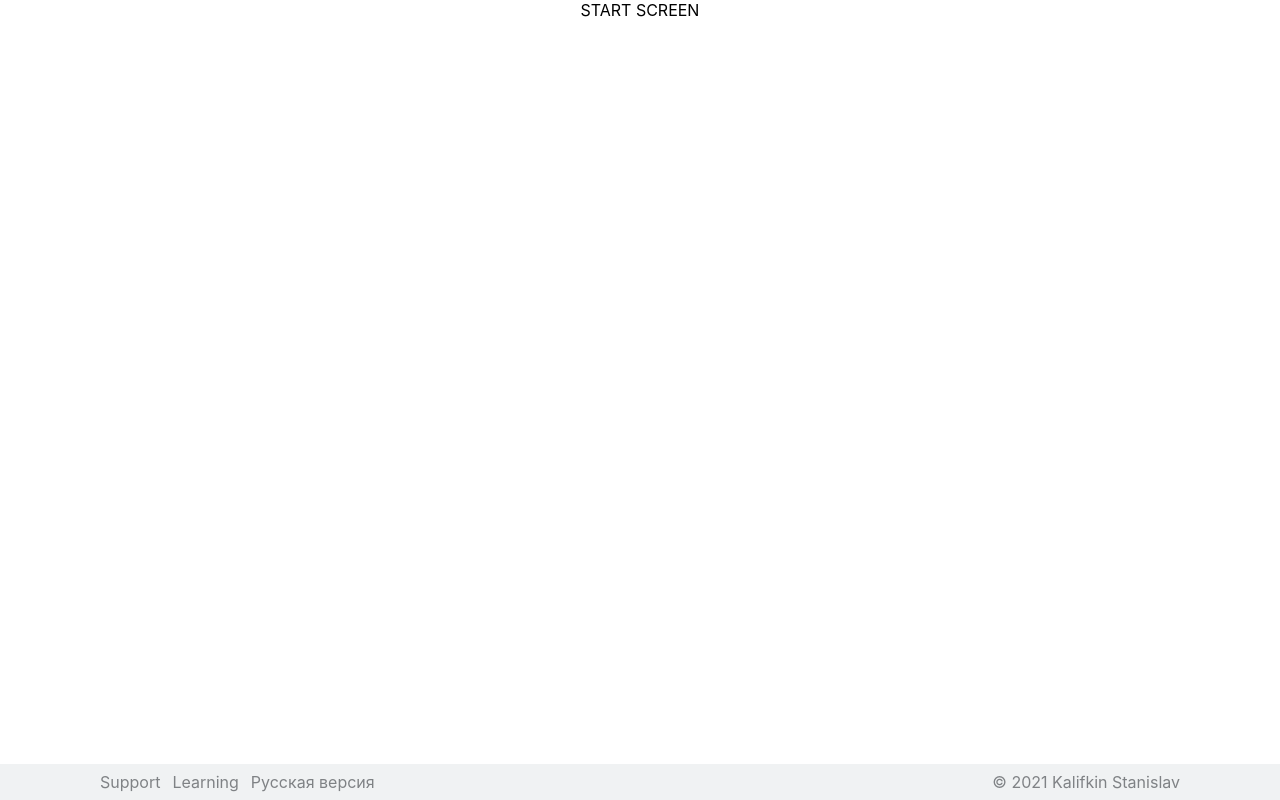
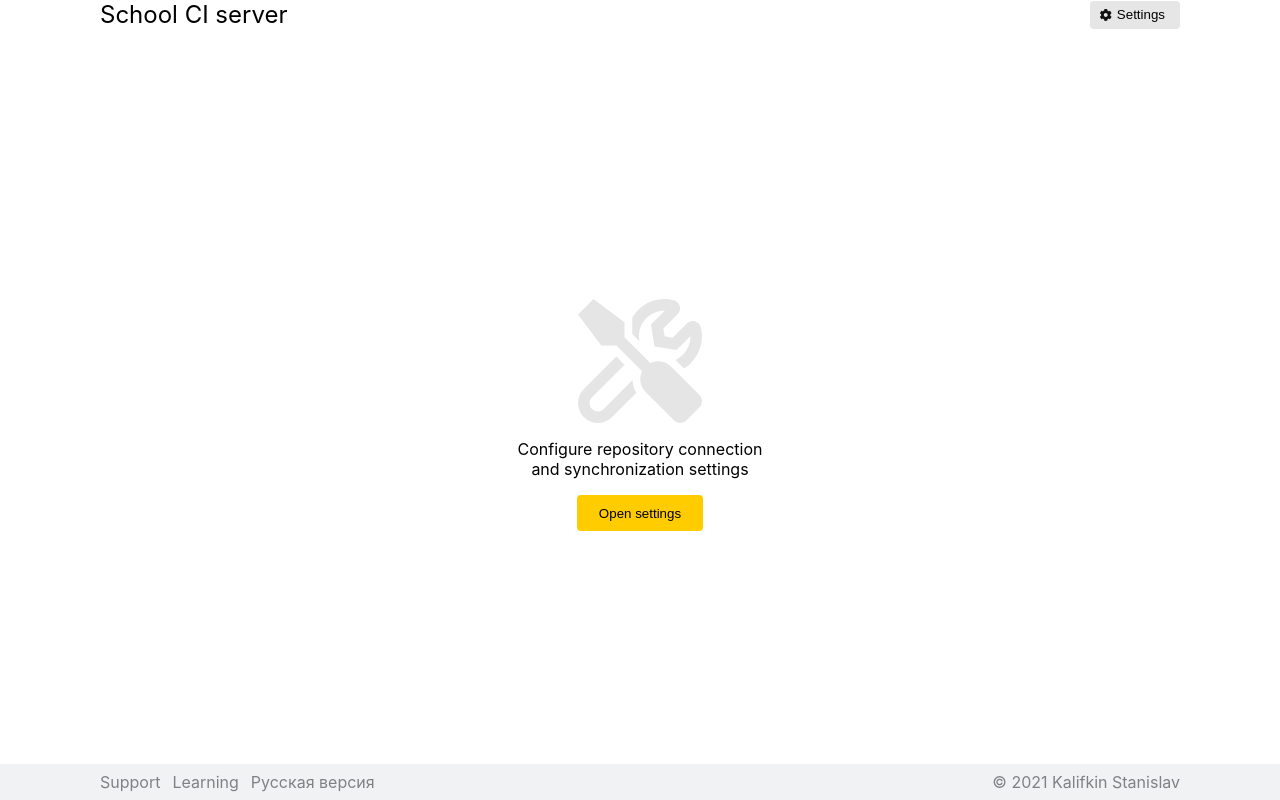
Before and after one commit to Filakkin/ci-service-client, a React (Create React App) app: page / in a window 1280 px wide. Built offline with nearby package versions, Linux system fonts and the light colour scheme.

Commit message:
Добавит стартовую страницу

```diff
--- /dev/null
+++ b/src/pages/startScreen/Content.js
@@ -0,0 +1,23 @@
+import { useHistory } from 'react-router-dom';
+
+import './styles.scss';
+import { ReactComponent as Logo } from "./logo 3.svg";
+import Button from '../../components/Button/Button';
+
+
+const Content = () => {
+    let history = useHistory();
+    return (
+        <div className='Content'>
+            <Logo />
+            <p>
+                Configure repository connection<br/>
+                and synchronization settings
+            </p>
+            <Button text='Open settings' isPrimary size='large' onClick={() => history.push("/settings")}/>
+        </div>
+    );
+}
+
+
+export default Content;
--- /dev/null
+++ b/src/pages/startScreen/Header/StartHeader.js
@@ -0,0 +1,28 @@
+import { useHistory } from "react-router-dom";
+
+import Header from "../../../components/Headers/Header";
+import HeaderText from "../../../components/Headers/HeaderText";
+import Button from "../../../components/Button/Button";
+import ButtonGroup from "../../../components/ButtonGroup/ButtonGroup";
+import ButtonIcons from "../../../components/Button/Icons/Icons";
+
+
+const StartHeader = () => {
+    let history = useHistory();
+
+    const handleClick = () => {
+        history.push("/settings");
+    }
+
+    return (
+        <Header className='Header-default'>
+            <HeaderText text='School CI server'/>
+            <ButtonGroup>
+                <Button text='Settings' icon={ButtonIcons.Type.COG} size='small' onClick={handleClick}/>
+            </ButtonGroup>
+        </Header>
+    )
+}
+
+
+export default StartHeader;
--- a/src/pages/startScreen/index.js
+++ b/src/pages/startScreen/index.js
@@ -1,5 +1,14 @@
+import Content from "./Content";
+import StartHeader from "./Header/StartHeader";
+
+
 const StartScreen = () => {
-    return 'START SCREEN';
+    return (
+        <>
+            <StartHeader />
+            <Content/>
+        </>
+    );
 }
 
 
--- /dev/null
+++ b/src/pages/startScreen/styles.scss
@@ -0,0 +1,12 @@
+.Content {
+    display: flex;
+    flex-direction: column;
+    justify-self:center;
+    justify-content: center;
+    justify-items: center;
+    align-content: center;
+    align-items: center;
+    margin: auto;
+    height: 100%;
+    min-height: 100%;
+}
```
Also changed, not shown: src/pages/startScreen/logo 3.svg (added).
